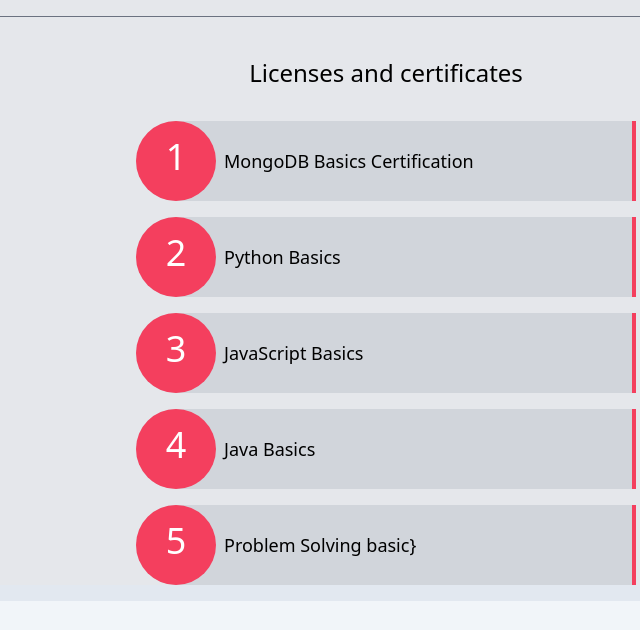
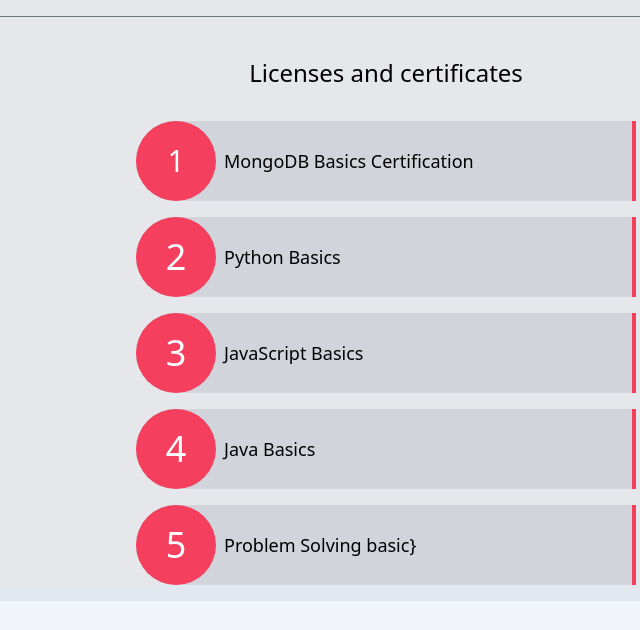
Before and after one commit to ayushshaw90/portfolio-site, a website built with Vite: page index.html in a window 1280 px wide. Shown: the part 2820-3450 px from the top of the page, 254-894 px from the left. Built offline with nearby package versions, Linux system fonts and the light colour scheme.

Commit message:
corrected alignment of licenses numbers

```diff
--- a/index.html
+++ b/index.html
@@ -158,23 +158,23 @@
         <div>
             <h1 class="text-center text-2xl py-4">Licenses and certificates</h1>
             <div class="license-div">
-                <div class="rounded-full text-4xl bg-rose-500 w-20 h-20 text-center text-white p-4">1</div>
+                <div class="rounded-full text-3xl bg-rose-500 w-20 h-20 text-center text-white p-4 flex"><div class="my-auto mx-auto ">1</div></div>
                 <div class="h-fit my-auto pl-2 certificate-link"><a href="https://university.mongodb.com/course_completion/684be685-59ef-47e9-8784-5d4b44ddb0ca" target="_blank">MongoDB Basics Certification</a></div>
             </div>
             <div class="license-div">
-                <div class="rounded-full text-4xl bg-rose-500 w-20 h-20 text-center text-white p-4">2</div>
+                <div class="rounded-full text-4xl bg-rose-500 w-20 h-20 text-center text-white p-4 flex"><div class="my-auto mx-auto ">2</div></div>
                 <div class="h-fit my-auto pl-2 certificate-link"><a href="https://www.hackerrank.com/certificates/3b6a80173e7a" target="_blank">Python Basics</a></div>
             </div>
             <div class="license-div">
-                <div class="rounded-full text-4xl bg-rose-500 w-20 h-20 text-center text-white p-4">3</div>
+                <div class="rounded-full text-4xl bg-rose-500 w-20 h-20 text-center text-white p-4 flex"><div class="my-auto mx-auto ">3</div></div>
                 <div class="h-fit my-auto pl-2 certificate-link"><a href="https://www.hackerrank.com/certificates/d1ea35e4bb1f" target="_blank">JavaScript Basics</a></div>
             </div>
             <div class="license-div">
-                <div class="rounded-full text-4xl bg-rose-500 w-20 h-20 text-center text-white p-4">4</div>
+                <div class="rounded-full text-4xl bg-rose-500 w-20 h-20 text-center text-white p-4 flex"><div class="my-auto mx-auto ">4</div></div>
                 <div class="h-fit my-auto pl-2 certificate-link"><a href="https://www.hackerrank.com/certificates/59e0e5dab9ce" target="_blank">Java Basics</a></div>
             </div>
             <div class="license-div">
-                <div class="rounded-full text-4xl bg-rose-500 w-20 h-20 text-center text-white p-4">5</div>
+                <div class="rounded-full text-4xl bg-rose-500 w-20 h-20 text-center text-white p-4 flex"><div class="my-auto mx-auto ">5</div></div>
                 <div class="h-fit my-auto pl-2 certificate-link"><a href="https://www.hackerrank.com/certificates/f2308882f30f" target="_blank">Problem Solving basic}</a></div>
             </div>
         </div>
```
